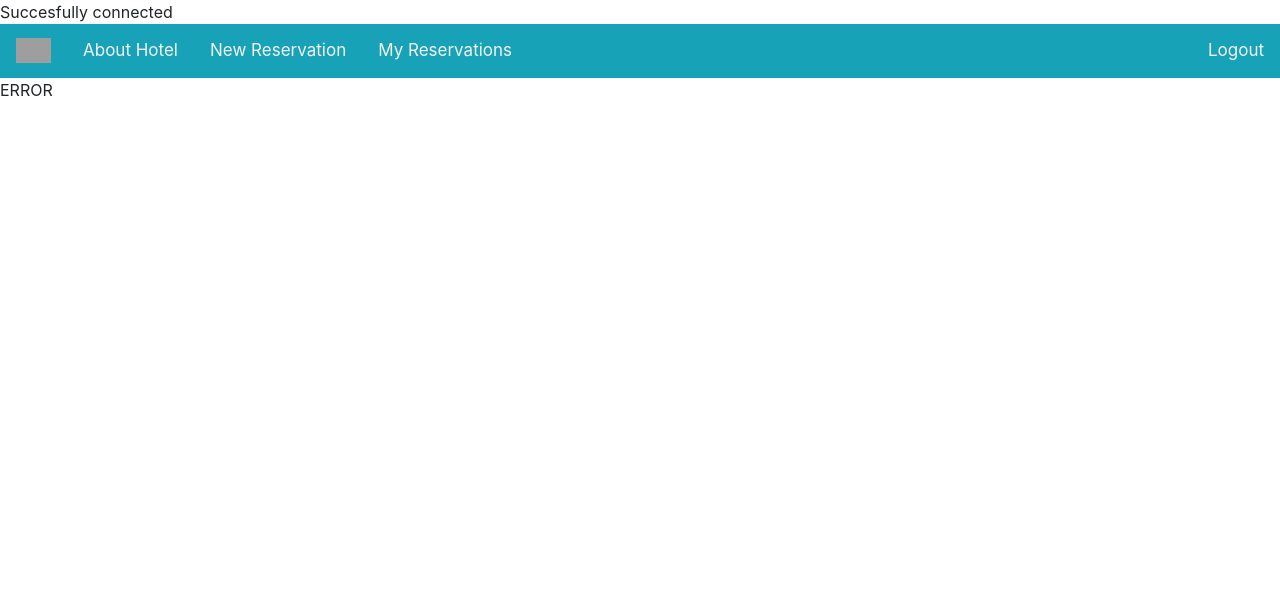
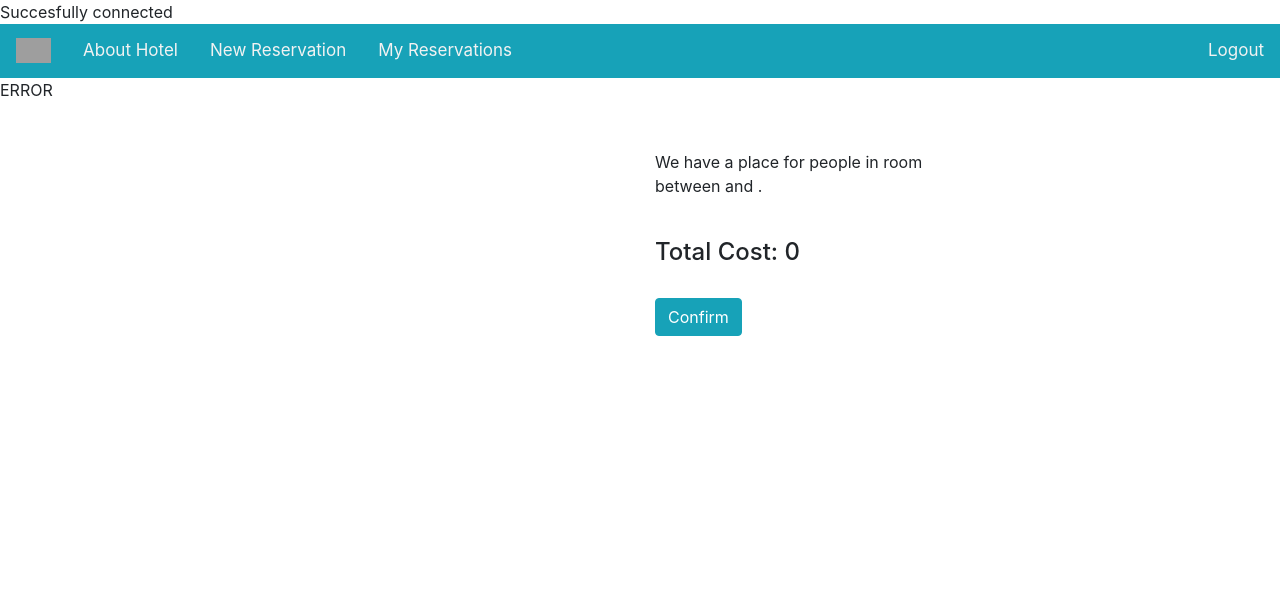
Before and after one commit to nisahulya/webprogramming, a PHP site: page /webprogramming/customer/customer-reservation-result.php in a window 1280 px wide. Shown: the top 592 px of the page. Run offline with PHP 8.4, Linux system fonts and the light colour scheme; the visitor is signed in with stand-in values (Sample User, id 1); tables that the repository leaves empty or names only in its code hold one stand-in row (values such as "Sample post"); some libraries are stand-ins or nearby versions; grey boxes are pictures that could not be loaded.

Commit message:
new commit

```diff
--- a/connect.php
+++ b/connect.php
@@ -26,9 +26,11 @@ if(isset($_SESSION["User"])){
 	if($UsersRecordNumber>0){
 		$UserFirstName	=	$UsersRecord["first_name"];
 		$UserLastName = $UsersRecord["last_name"];
+		$Userid = $UsersRecord["user_id"];
 	}else{
 		$UserFirstName	=	"";
 		$UserLastName	=	"";
+		$Userid	=	"";
 	}
 }
 ?>
--- a/customer/customer-reservation-result.php
+++ b/customer/customer-reservation-result.php
@@ -37,11 +37,10 @@
          echo "ERROR <br />";
     }
 
-    $EmptyRoomsRecord = $SearchEmptyRoomQuery->fetchAll(PDO::FETCH_ASSOC);
-    foreach($EmptyRoomsRecord as $Record){
-        $roomid		=	$Record["room_id"];
-        echo $roomid."<br />";
-    }
+    $EmptyRoomsRecord = $SearchEmptyRoomQuery->fetch(PDO::FETCH_ASSOC);
+    $selectedRoom = $EmptyRoomsRecord["room_id"];
+    echo $selectedRoom."<br />";
+
 
 
     // if (isset($_POST["checkout_date"])) {
@@ -75,19 +74,67 @@
     // }
 ?>
 
-
-<div class="col-sm-6">
-    <div id="info" style="display:none;">
-        <p> We have a place for <span id="numberofperson"></span> people in room 3 between <span
-                id="check-indate"></span> and <span id="check-outdate"></span> </p>
+<div class="container">
+    <div class="row">
+        <div class="col-md-6"></div>
+        <div class="col-md-6">
+            <br>
+            <p> We have a place for <span id="numberofperson"><?php echo $ComingNumberOfPerson ?></span>
+                people in room <span> <?php echo $selectedRoom ?> </span>
+                <br> between <span id="check-indate"><?php echo $ComingCheckInDate ?></span> and <span
+                    id="check-outdate"><?php echo $ComingCheckOutDate ?></span>.
+            </p>
             <p id="p"></p>
             <br>
-        <h4>Total Cost: 1234 TL</h4>
+            <h4>Total Cost:
+                <?php
+                $date1_ts = strtotime($ComingCheckInDate);
+                $date2_ts = strtotime($ComingCheckOutDate);
+                $diff = $date2_ts - $date1_ts;
+                $daysNumber = round($diff / 86400);
+                if($ComingNumberOfPerson==1){
+                    $totalPrice = $daysNumber*500;
+                    echo $totalPrice;
+                }elseif($ComingNumberOfPerson==2){
+                    $totalPrice = $daysNumber*900;
+                    echo $totalPrice;
+                }else{
+                    $totalPrice = $daysNumber*1200;
+                    echo $totalPrice;
+                }
+            ?>
+            </h4>
             <br>
-        <button class="btn btn-info" data-toggle="modal" data-target="#myModal">Confirm</button>
-        <?php if (isset($_SESSION["User"])) { ?>
-        <!-- Rezervasyon veritabanına yazılıp... -->
+            <!-- <button class="btn btn-info" data-toggle="modal" data-target="#myModal">Confirm</button> -->
+            <form action="customer-reservation-result.php" method="POST">
+                <input type="submit" name="submitbutton" value="Confirm" class="btn btn-info" data-toggle="modal"
+                data-target="#myModal" />
+            </form>
+        </div>
+    </div>
+</div>
+
+
+<?php
+if (isset($_SESSION['User']) && isset($_POST['submitbutton'])) { ?>
+<?php
+    $AddReservation			=	$DatabaseConnection->prepare("INSERT INTO reservation
+    (checkout_date, room_id, user_id, checkin_date, number_of_person, total_price) values (?, ?, ?, ?, ?, ?)");
+    $AddReservation->execute([$ComingCheckOutDate, $selectedRoom, $Userid, $ComingCheckInDate, $ComingNumberOfPerson, $totalPrice]);
+    $RecordControl		=	$AddReservation->rowCount();
+
+
+    if ($RecordControl>0) {
+        echo "TEBRİKLER<br />";
+        echo "Reservation added";
+    } else {
+         echo "HATA<br />";
+        echo "Kullanıcı Kaydı İşlemi Sırasında Beklenmeyen Bir Hata Oluştu.<br />";
+        echo "Lütfen Daha Sonra Tekrar Deneyiniz.<br />";
+    }
+    ?>
 <?php } else { ?>
+
 <!-- The Modal -->
 <div class="modal fade" id="myModal">
     <div class="modal-dialog modal-dialog-centered">
@@ -109,5 +156,3 @@
     </div>
 </div>
 <?php } ?>
-    </div>
-</div>
```
Also changed, not shown: customer/memberlogin.php (+7 -3 lines). Lines whose indentation alone changed are shown as unchanged.
